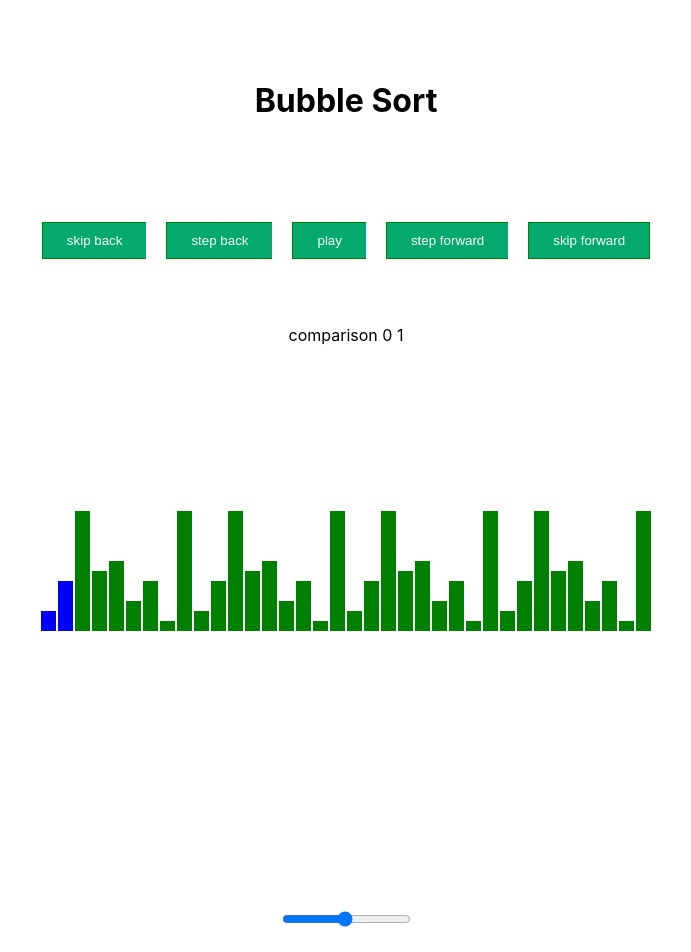
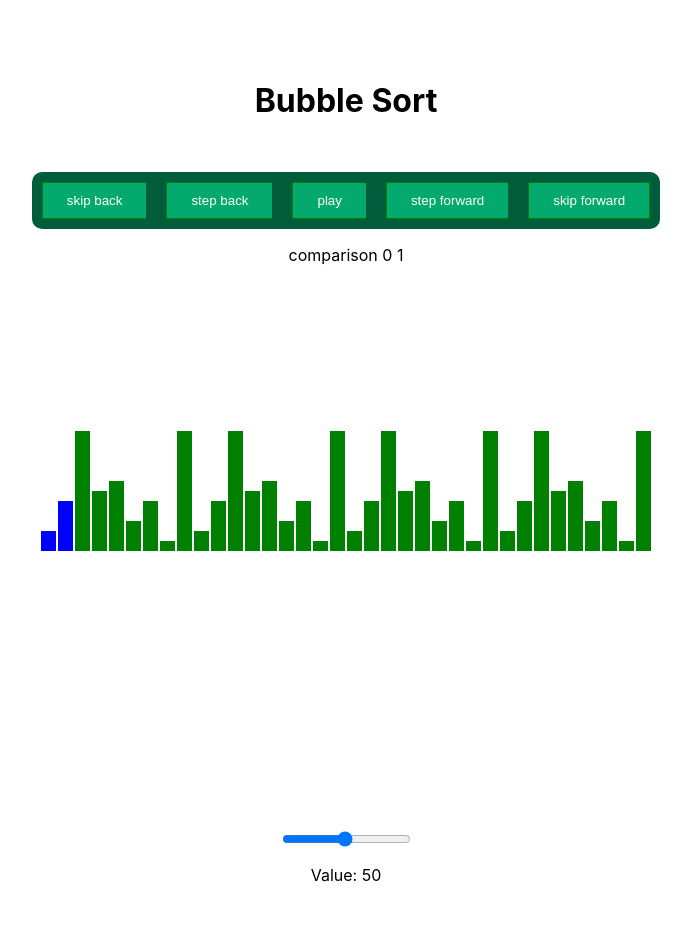
Before and after one commit to AngelMoreno24/AlgoVizualizer, a React (Create React App) app in the folder algovisualizer/: page /bubbleSort in a window 1280 px wide. Shown: the top 952 px of the page, without its empty margins (294-985 px from the left). After the commit the page ends 931 px from the top, so only its background shows below. Built offline with nearby package versions, Linux system fonts and the light colour scheme.

Commit message:
added slider

```diff
--- a/algovisualizer/src/components/bar.css
+++ b/algovisualizer/src/components/bar.css
@@ -12,8 +12,10 @@
 }
 .btn-space{
 
-    padding-top: 50px;
-    padding-bottom: 50px;
+    padding-top: 10px;
+    padding-bottom: 10px;
+    background-color: #005d3b; /* Green background */
+    border-radius: 10px;
 }
 .btn-group button {
     background-color: #04AA6D; /* Green background */
--- a/algovisualizer/src/pages/bubbleSort.jsx
+++ b/algovisualizer/src/pages/bubbleSort.jsx
@@ -13,7 +13,7 @@ const BubbleSort = () => {
     let [step, setStep] = useState([]);
     const [index, setIndex] = useState(0);
     const [play, setPlay] = useState(false);
-    const [amount, setAmoount] = useState(false);
+    const [size, setSize] = useState(50);
 
 
 
@@ -170,7 +170,17 @@ const BubbleSort = () => {
 
 
           </div>
-          <input type="range" min="1" max="100" value="50" class="slider" id="myRange"></input>
+
+          <input
+                type="range"
+                min="1"
+                max="100"
+                value={size}
+                className="slider"
+                id="myRange"
+                onChange={(e) => setSize(Number(e.target.value))}
+                />
+      <p>Value: {size}</p>
         </div>
       </div>
     );
```
Also changed, not shown: algovisualizer/src/components/numberGen.js (added, +11 -0 lines).
